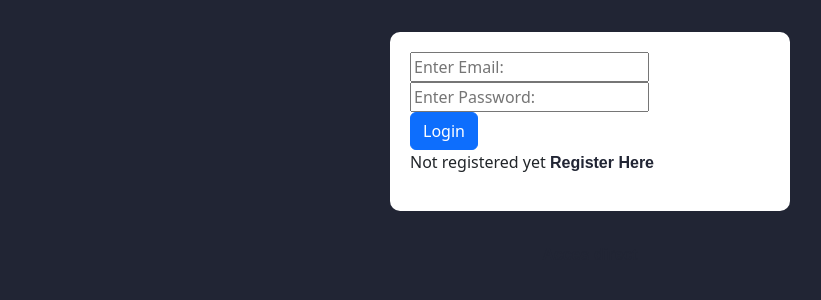
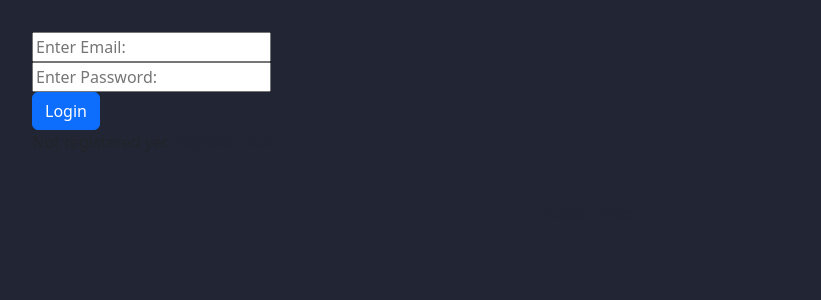
Before and after one commit to HalhalZineb1/phpAws, a PHP site: page / in a window 1280 px wide. Shown: the top 300 px of the page, without its empty margins (50-871 px from the left). Run offline with PHP 8.4, Linux system fonts and the light colour scheme.

Commit message:
Update index.php

```diff
--- a/index.php
+++ b/index.php
@@ -9,17 +9,6 @@
 
     <style>
 
-
-  .container {
-  max-width: 400px;
-  margin: 0 auto;
-  background-color: white;
-  padding: 20px;
-  border-radius: 10px;
-
-
-
-}
 @property --rotate {
   syntax: "<angle>";
   initial-value: 132deg;
```
